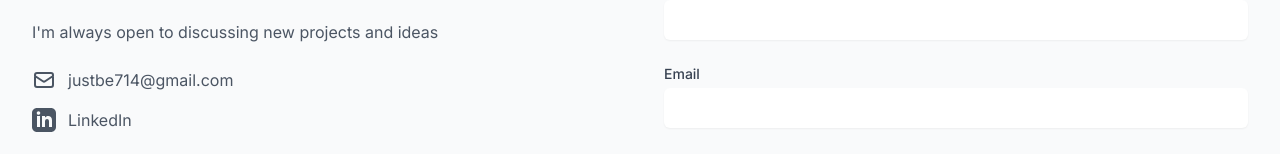
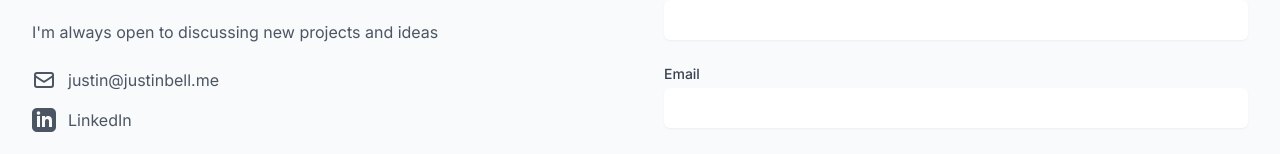
Before and after one commit to jb714/justinbell-me, a Next.js app: page / in a window 1280 px wide. Shown: the part 5574-5728 px from the top of the page. Built offline with nearby package versions, Linux system fonts and the light colour scheme.

Commit message:
Contact updates

```diff
--- a/components/Contact.tsx
+++ b/components/Contact.tsx
@@ -60,7 +60,7 @@ const Contact = () => {
               </p>
               <div className="space-y-4">
                 <a
-                  href="mailto:justbe714@gmail.com"
+                  href="mailto:justin@justinbell.me"
                   className="flex items-center text-gray-600 dark:text-gray-300 hover:text-primary-600 dark:hover:text-primary-400"
                 >
                   <svg
@@ -76,7 +76,7 @@ const Contact = () => {
                       d="M3 8l7.89 5.26a2 2 0 002.22 0L21 8M5 19h14a2 2 0 002-2V7a2 2 0 00-2-2H5a2 2 0 00-2 2v10a2 2 0 002 2z"
                     />
                   </svg>
-                  justbe714@gmail.com
+                  justin@justinbell.me
                 </a>
                 {/* <a
                   href="https://github.com/yourusername"
```
Also changed, not shown: 1 other file (tests, documents, lock files or other folders).
